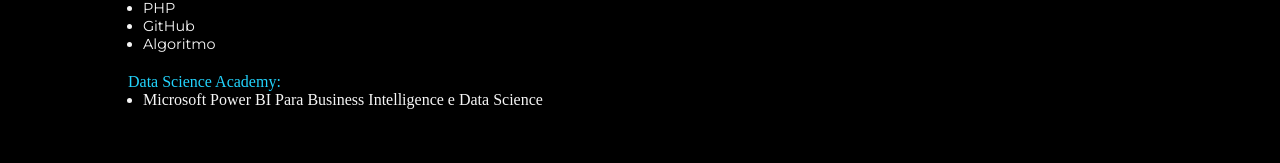
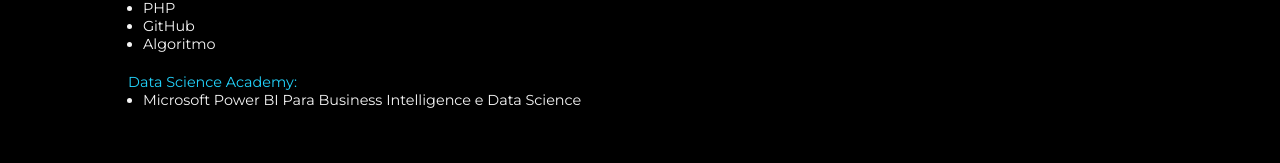
Before and after one commit to albertobtlima/alberto-lima, a plain HTML site: page html/curriculo.html in a window 1280 px wide. Shown: the part 877-1040 px from the top of the page. Drawn offline with nearby package versions, Linux system fonts and the light colour scheme.

Commit message:
Update curriculo

```diff
--- a/html/curriculo.html
+++ b/html/curriculo.html
@@ -57,7 +57,7 @@
                 <li class="apresentacao__conteudo__item">GitHub</li>
                 <li class="apresentacao__conteudo__item">Algoritmo</li>
             </ul>
-            <ul>
+            <ul class="apresentacao__conteudo__texto">
                 <li><span class="apresentacao__conteudo__destaque">Data Science Academy:</span></li>
                 <li class="apresentacao__conteudo__item">Microsoft Power BI Para Business Intelligence e Data Science</li>
             </ul>
```
